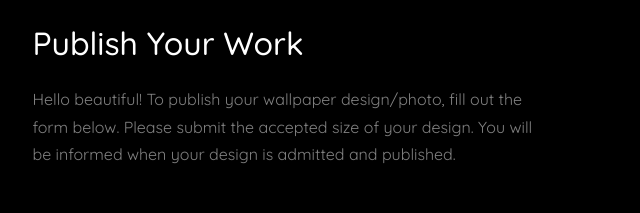
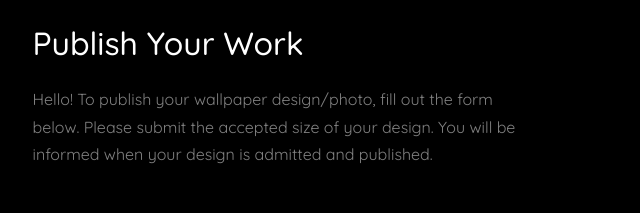
Before and after one commit to ecetabag/...., a plain HTML site: page data.html in a window 1280 px wide. Shown: the top 213 px of the page, 230-870 px from the left. Drawn offline with nearby package versions, Linux system fonts and the light colour scheme; files whose address does not match are found by name.

Commit message:
Update data.html

```diff
--- a/data.html
+++ b/data.html
@@ -64,7 +64,7 @@
 
           <div class="row">
             <div class="col-md-12">
-              <p class="mb-5">Hello beautiful! To publish your wallpaper design/photo, fill out the form below. Please submit the accepted size of your design. You will be informed when your design is admitted and published. </p>
+              <p class="mb-5">Hello! To publish your wallpaper design/photo, fill out the form below. Please submit the accepted size of your design. You will be informed when your design is admitted and published. </p>
                <p> Your first name and wallpaper title will be public. Your email will not be shared. You will receive thank you messages from the users as they download your work.</p>
 
 <script
```
